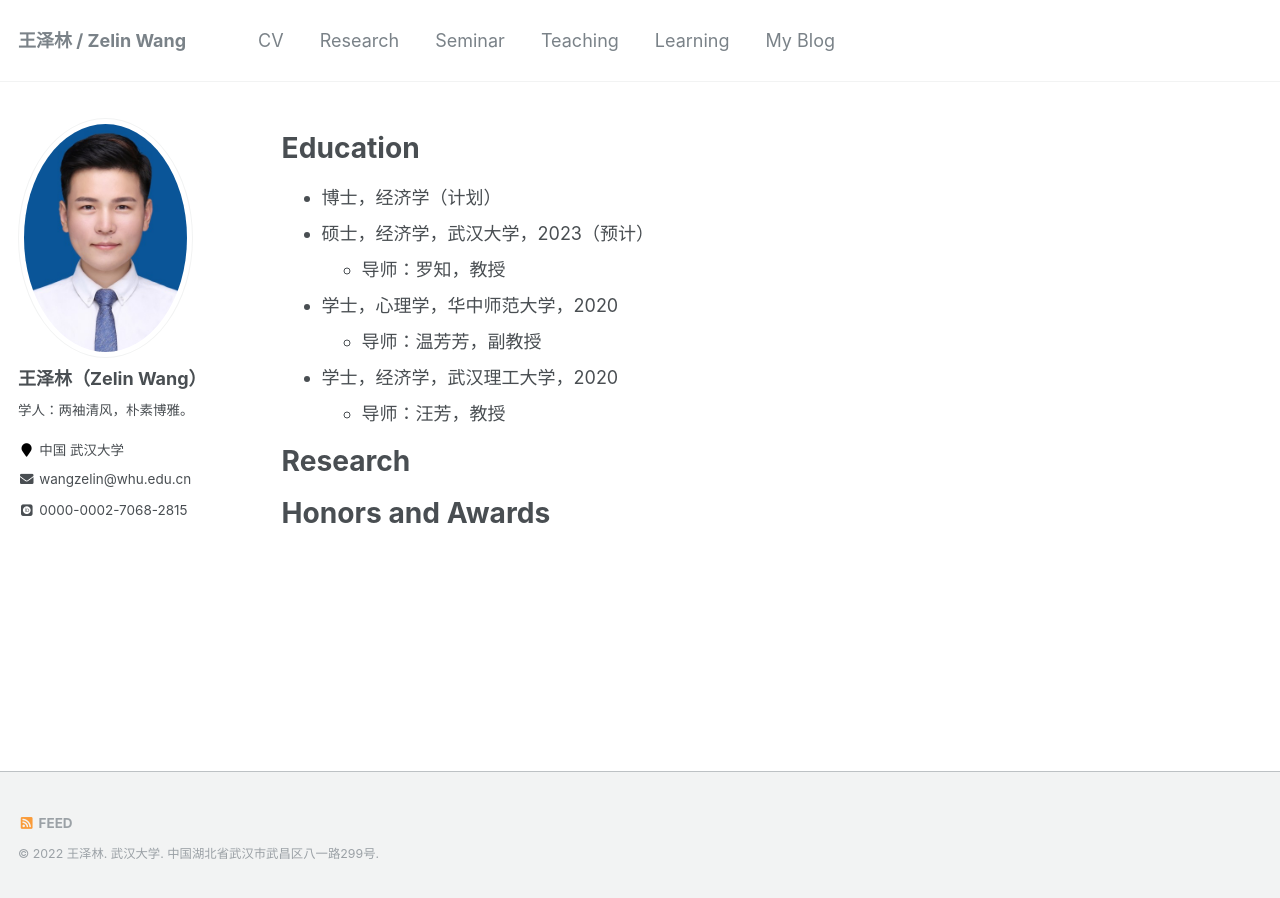
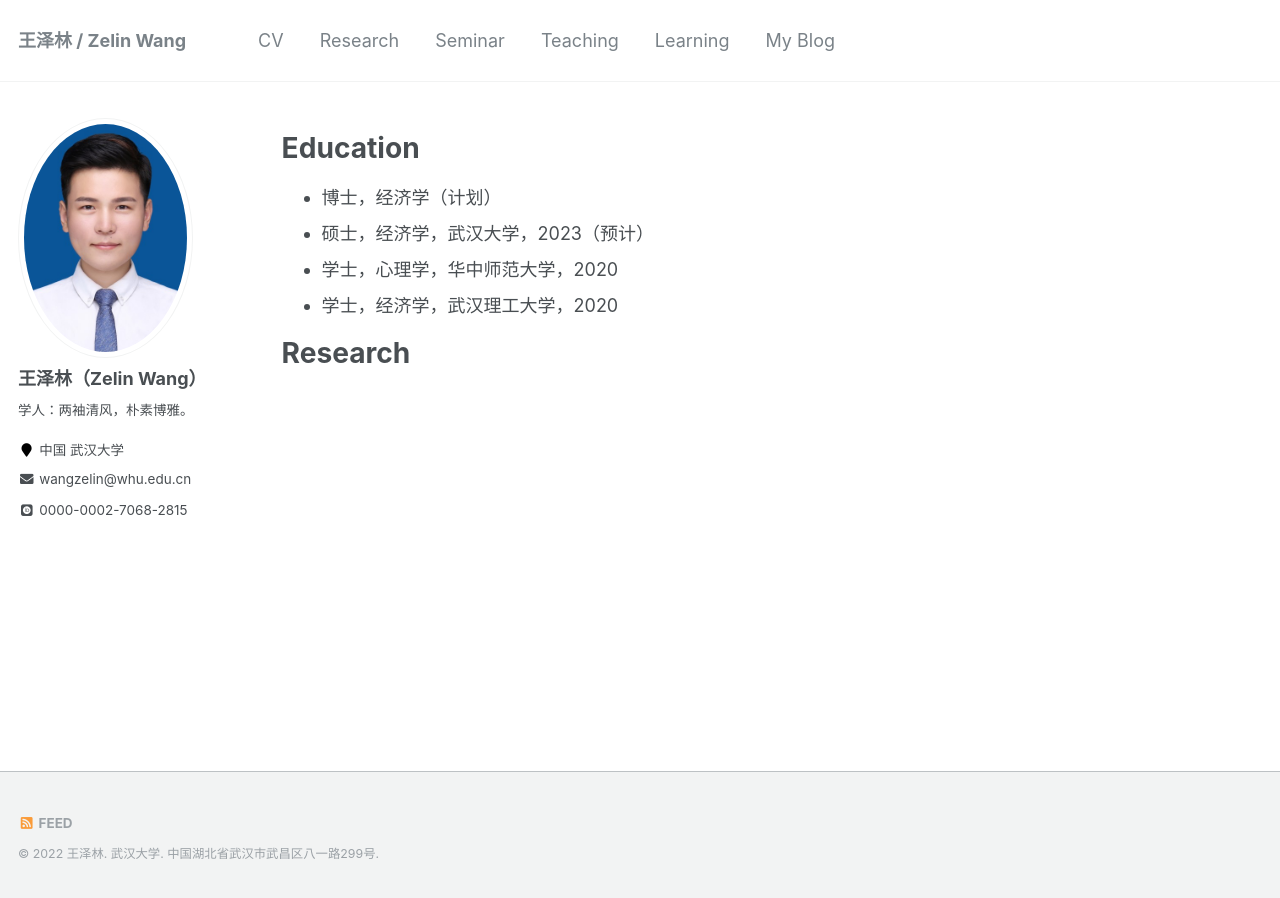
Before and after one commit to ColinWangZelin/colinwangzelin.github.io, a Jekyll site: the page built from _pages/cv.md, in a window 1280 px wide. Built offline with Jekyll 4.4.1, drawn with Linux system fonts in a browser that asks for light colours; some web fonts are replaced.

Commit message:
Update cv.md

```diff
--- a/_pages/cv.md
+++ b/_pages/cv.md
@@ -13,17 +13,11 @@ Education
 ======
 * 博士，经济学（计划）
 * 硕士，经济学，武汉大学，2023（预计）
-  * 导师：罗知，教授
 * 学士，心理学，华中师范大学，2020
-  * 导师：温芳芳，副教授
 * 学士，经济学，武汉理工大学，2020
-  * 导师：汪芳，教授
 
 Research
 ======
   <ul>{% for post in site.research %}
     {% include archive-single-cv.html %}
   {% endfor %}</ul>
-
-Honors and Awards
-======
```
